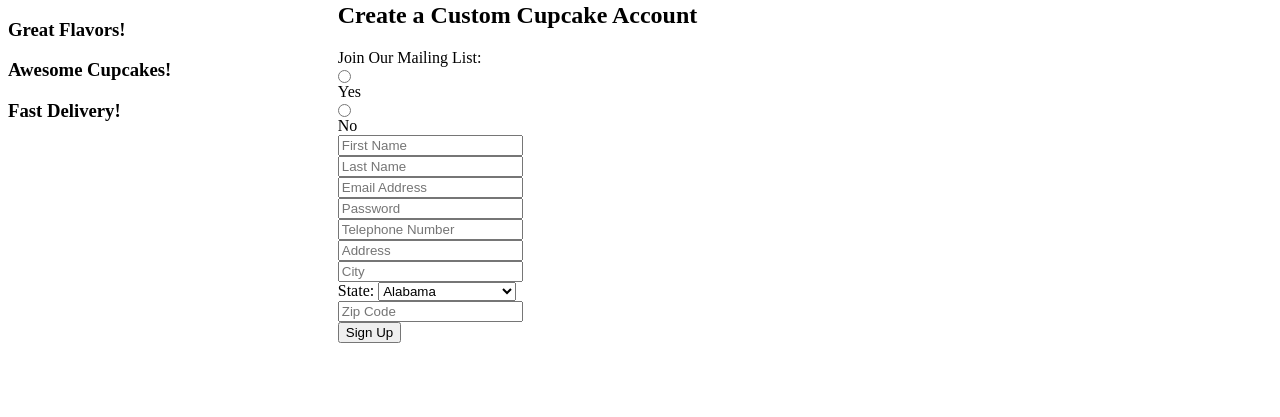
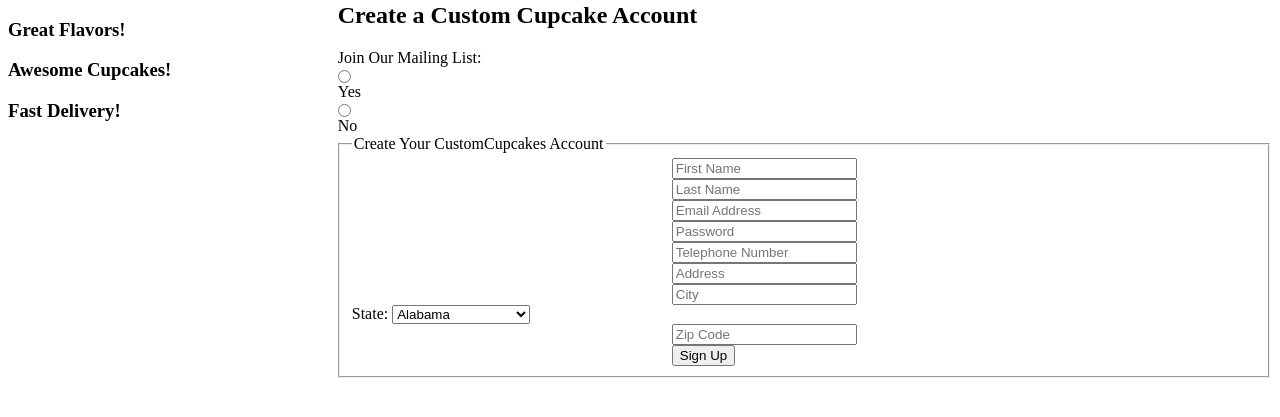
Before and after one commit to vipulkohli/CupcakeBakersTeam2, a PHP site: page /cupcakes/ in a window 1280 px wide. Shown: the part 89-506 px from the top of the page. Run offline with PHP 8.4, Linux system fonts and the light colour scheme.

Commit message:
Improved index.php

```diff
--- a/web/index.php
+++ b/web/index.php
@@ -186,7 +186,7 @@ if (isset($_SESSION['id']))
 			<label for="join_mailing_list">Join Our Mailing List:</label>
 			<input type="radio" name="join_mailing_list" value="true" /> Yes
 			<input type="radio" name="join_mailing_list" value="false" /> No
-
+<fieldset><legend>Create Your CustomCupcakes Account</legend>
 			<input type="text" name="first_name" placeholder="First Name" required autocomplete="on" />
 			<input type="text" name="last_name" placeholder="Last Name" required autocomplete="on" />
 
@@ -256,6 +256,7 @@ if (isset($_SESSION['id']))
 
 			<input type="number" name="zip_code" placeholder="Zip Code" required autocomplete="on" />
 			<input type="submit" name="submit" value="Sign Up" />
+		</fieldset>
 		</form>
 	</div>
 
```
